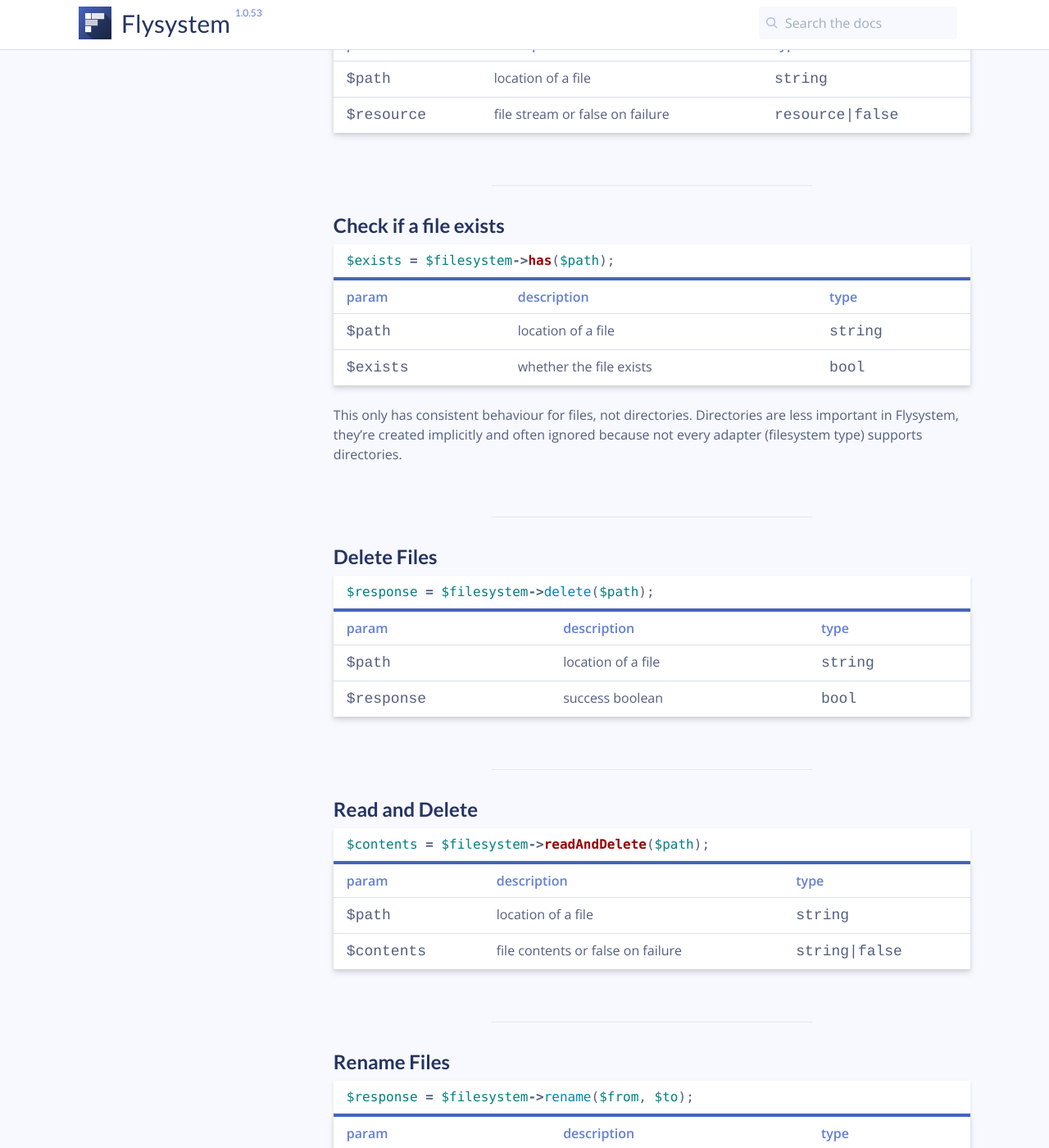
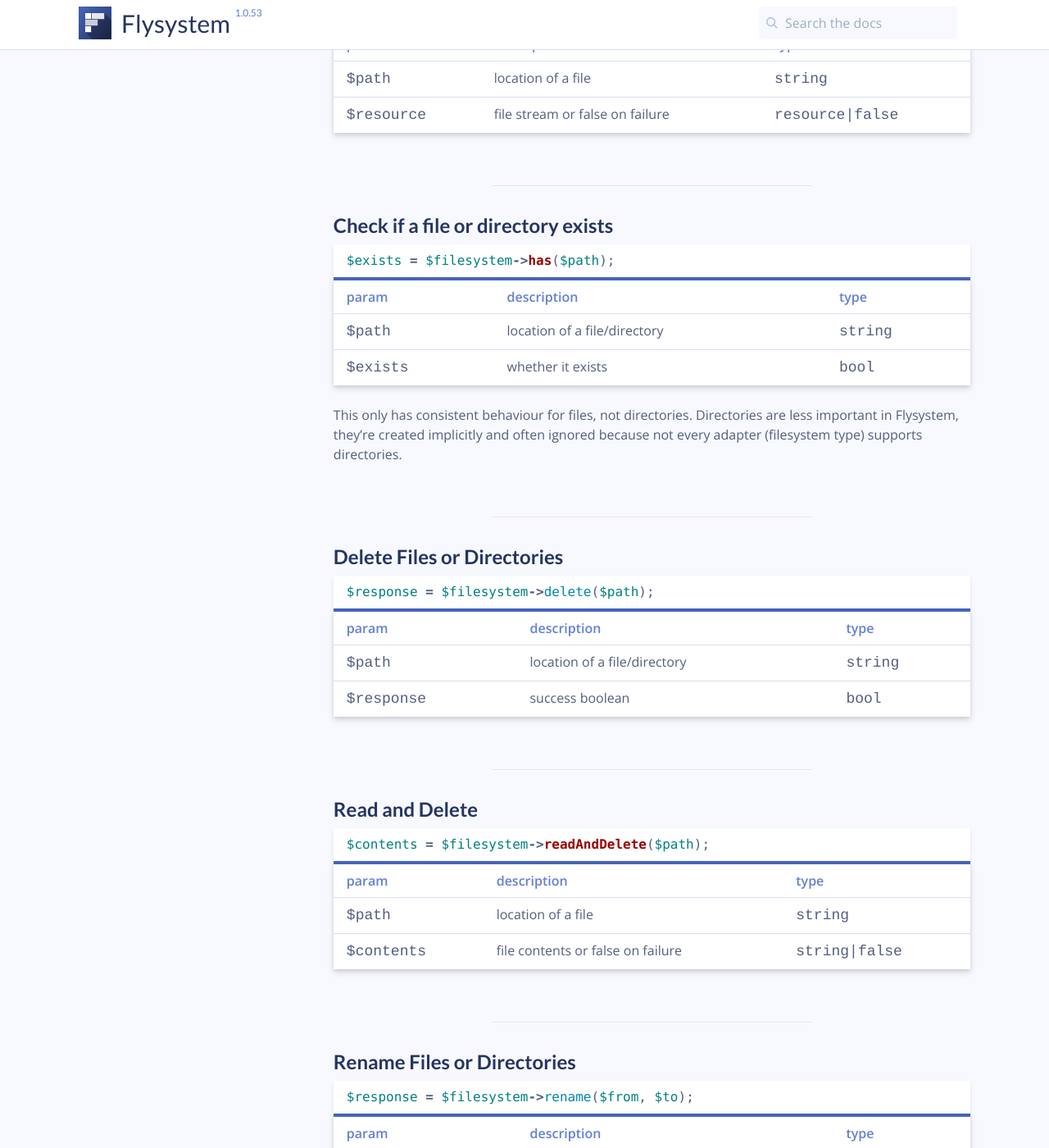
Before and after one commit to thephpleague/flysystem, a Jekyll site: the page built from docs/usage/filesystem-api.md, in a window 1280 px wide and 1400 px high, scrolled down 2937 px. Shown: the whole window at 82% size. Built offline with Jekyll 4.4.1, drawn with Linux system fonts in a browser that asks for light colours; comment, search, counter and statistics services are not loaded; some of the changed text lies outside the part shown.

Commit message:
Updating API doc to reflect directory operations
Given #117, at least since 2014 the docs were missing clearer information on whether it's possible to delete/rename/move directories as well as files.

````diff
--- a/docs/usage/filesystem-api.md
+++ b/docs/usage/filesystem-api.md
@@ -125,7 +125,7 @@ param         | description                                   | type
 
 ---
 
-## Check if a file exists
+## Check if a file or directory exists
 
 ```php
 $exists = $filesystem->has($path);
@@ -133,8 +133,8 @@ $exists = $filesystem->has($path);
 
 param         | description                                   | type
 ------------- | --------------------------------------------- | -----------
-`$path`       | location of a file                            | `string`
-`$exists`     | whether the file exists                       | `bool`
+`$path`       | location of a file/directory                  | `string`
+`$exists`     | whether it exists                             | `bool`
 
 > This only has consistent behaviour for files, not directories. Directories
 > are less important in Flysystem, they're created implicitly and often ignored because
@@ -142,7 +142,7 @@ param         | description                                   | type
 
 ---
 
-## Delete Files
+## Delete Files or Directories
 
 ```php
 $response = $filesystem->delete($path);
@@ -150,7 +150,7 @@ $response = $filesystem->delete($path);
 
 param         | description                                   | type
 ------------- | --------------------------------------------- | -----------
-`$path`       | location of a file                            | `string`
+`$path`       | location of a file/directory                  | `string`
 `$response`   | success boolean                               | `bool`
 
 ---
@@ -168,7 +168,7 @@ param         | description                                   | type
 
 ---
 
-## Rename Files
+## Rename Files or Directories
 
 ```php
 $response = $filesystem->rename($from, $to);
@@ -176,13 +176,13 @@ $response = $filesystem->rename($from, $to);
 
 param         | description                                   | type
 ------------- | --------------------------------------------- | -----------
-`$from`       | location of a file                            | `string`
+`$from`       | location of a file/directory                  | `string`
 `$to`         | new location                                  | `string`
 `$response`   | success boolean                               | `bool`
 
 ---
 
-## Copy Files
+## Copy Files or Directories
 
 ```php
 $response = $filesystem->copy($from, $to);
@@ -190,7 +190,7 @@ $response = $filesystem->copy($from, $to);
 
 param         | description                                   | type
 ------------- | --------------------------------------------- | -----------
-`$from`       | location of a file                            | `string`
+`$from`       | location of a file/directory                  | `string`
 `$to`         | new location                                  | `string`
 `$response`   | success boolean                               | `bool`
 
````
